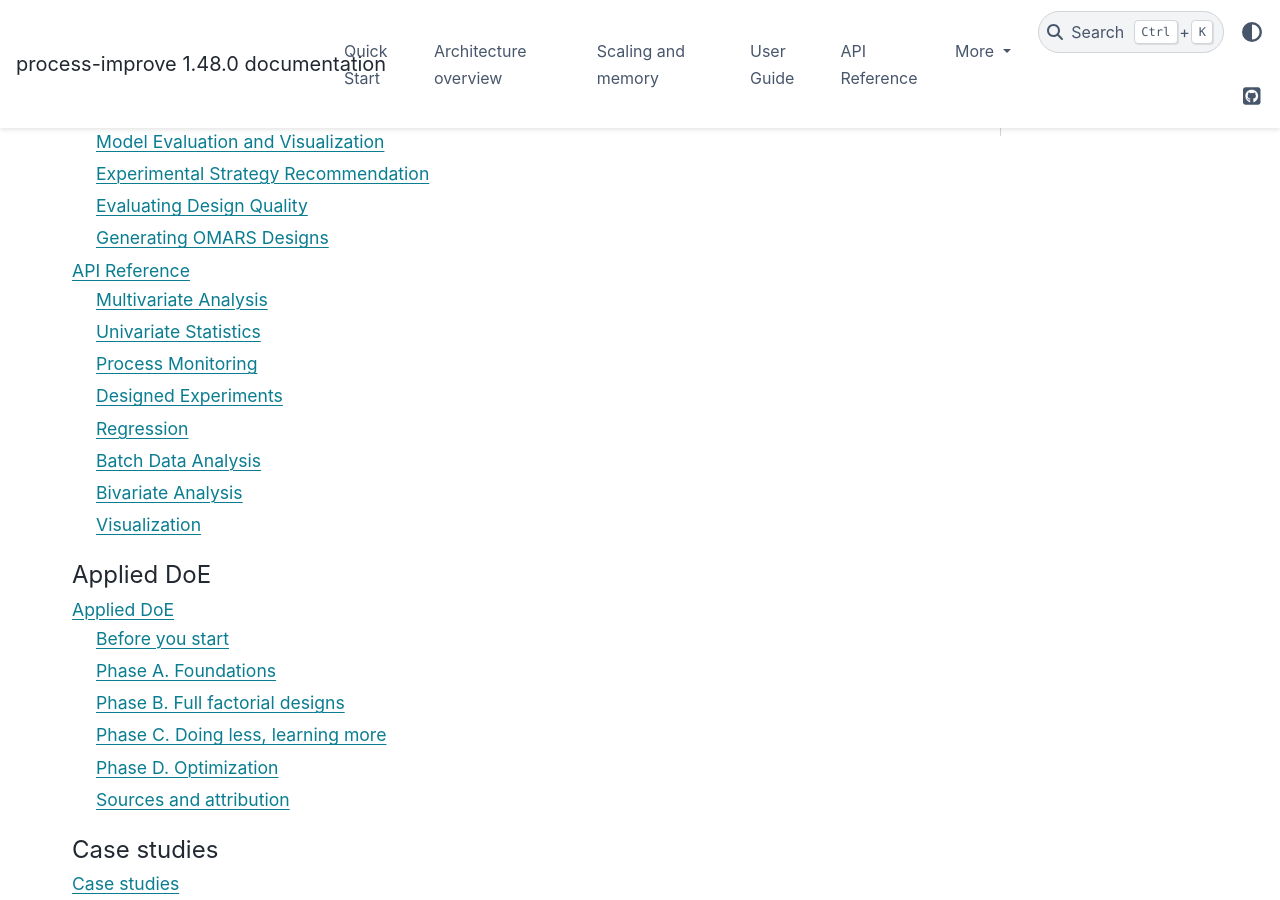
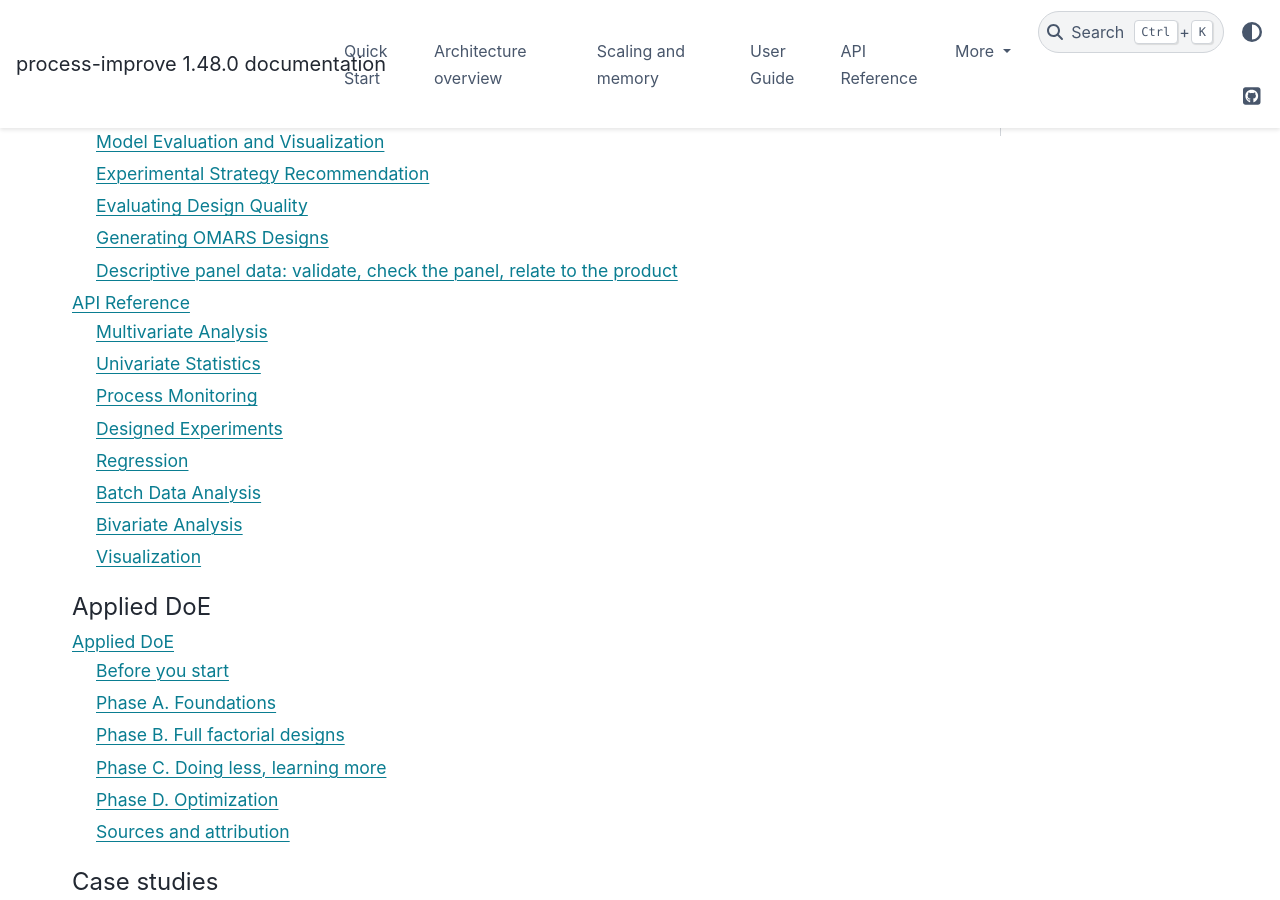
Before and after one commit to kgdunn/process-improve, a Sphinx documentation site: the page built from docs/index.rst, in a window 1280 px wide and 900 px high, scrolled down 846 px. Built offline with Sphinx 7.4.7 and the PyData theme 0.15.4, drawn with Linux system fonts in a browser that asks for light colours; part of the change alters nothing that is shown.

Commit message:
Add descriptive panel tutorial to the user guide
A generic walkthrough of the validate -> check the panel -> relate flow, with
the designed-versus-observational distinction (factor effects when the
formulation is controlled; PLS associations when only measured descriptors are
available) explained explicitly.

Co-Authored-By: Claude Opus 4.8 <noreply@anthropic.com>
Claude-Session: https://claude.ai/code/session_01UwuQz5XGKg9ArqCQEhQkPh

```diff
--- a/docs/user_guide/index.rst
+++ b/docs/user_guide/index.rst
@@ -10,3 +10,4 @@ User Guide
    doe_strategy
    design_evaluation
    omars_designs
+   sensory_panel
--- /dev/null
+++ b/docs/user_guide/sensory_panel.rst
@@ -0,0 +1,148 @@
+Descriptive panel data: validate, check the panel, relate to the product
+========================================================================
+
+A descriptive panel study asks a group of assessors (panelists) to score a set
+of products on a set of attributes, usually with replicates and sometimes
+across several sessions. The recurring question is: *which product
+characteristics drive the attribute scores, and can we trust the panel that
+produced them?*
+
+The :mod:`process_improve.sensory` subpackage answers that with a small,
+generic pipeline. The data is described only as panelist, product, attribute,
+replicate, and score; nothing about the pipeline is specific to any particular
+kind of product. The flow has three steps:
+
+1. **validate** the panel data and a product-covariate table;
+2. **check the panel** and optionally drop anomalous panelists;
+3. **relate** each attribute back to the product.
+
+The data contract
+-----------------
+
+Panel data is supplied in the ``descriptive_long`` schema, one row per score:
+
+================  ========================================================
+Column            Meaning
+================  ========================================================
+``panelist_id``   Who gave the score.
+``session``       Which sitting the score came from.
+``product``       Which product was scored.
+``attribute``     Which attribute was scored.
+``replicate``     Which repeat of that product/attribute for that panelist.
+``score``         The numeric rating.
+================  ========================================================
+
+Alongside it you supply a **product-covariate table**: one row per product,
+describing what each product *is*. This table comes in two flavours, and the
+distinction decides how the relate step works.
+
+Designed versus observational
+-----------------------------
+
+The covariate table is one of two kinds, and you must say which with the
+``mode`` argument:
+
+- **Designed** (``mode="designed"``). You controlled the formulation, so each
+  product is an experimental run and the covariates are the *design factors*
+  set during the experiment. Because the factors were deliberately varied, the
+  relate step can speak of *effects*: each attribute is regressed on the
+  factors and the factor coefficients estimate how changing a factor changes
+  the attribute.
+
+- **Observational** (``mode="observational"``). You did not set the
+  formulation (for example the products are existing market products), but you
+  measured each one, for example by chemical or instrumental analysis. These
+  measured *descriptors* are correlated covariates, not a designed matrix, so
+  the relate step reports *association*, not causation: the attribute block is
+  related to the descriptors with PLS, and per-descriptor correlations show
+  which descriptors track which attributes.
+
+The same panel data can be analysed either way; only the covariate table and
+the ``mode`` change. Keep the interpretation in mind: a designed analysis
+supports "increasing this factor raises this attribute", while an
+observational analysis supports only "this descriptor is associated with this
+attribute".
+
+Step 1: validate
+----------------
+
+:func:`~process_improve.sensory.validate_descriptive` coerces the inputs to the
+schema and checks them: required columns and dtypes, the score range, panel
+balance (the fraction of the full panelist x product x attribute x replicate
+grid that is missing), label encoding, and mode-specific covariate checks. It
+returns a result whose ``ok`` flag gates the rest of the pipeline.
+
+.. code-block:: python
+
+   import pandas as pd
+   from process_improve.sensory import validate_descriptive, analyze_descriptive
+
+   # panel: a DataFrame in the descriptive_long schema (loaded from your data).
+   # design: one row per product, with the design factors that were varied.
+   design = pd.DataFrame(
+       {"product": ["A", "B", "C", "D"], "f1": [-1, 1, -1, 1], "f2": [-1, -1, 1, 1]}
+   )
+
+   validated = validate_descriptive(panel, design, mode="designed", score_min=0, score_max=10)
+   print(validated.ok, validated.warnings)
+
+Step 2 and 3: check the panel and relate
+----------------------------------------
+
+:func:`~process_improve.sensory.analyze_descriptive` runs the rest. It first
+builds a per-panelist scorecard
+(:func:`~process_improve.sensory.panel_scorecard`) rating each panelist on
+discrimination (do they separate the products), agreement (do they rank
+products like the rest of the panel), scale use, and drift across sessions. A
+panelist is flagged only when it is both an outlier and genuinely poor on
+agreement or discrimination. Passing ``drop_panelists="auto"`` removes the
+flagged panelists before relating, so a noisy panelist does not contaminate the
+product conclusions.
+
+.. code-block:: python
+
+   result = analyze_descriptive(validated, drop_panelists="auto")
+
+   print(result.panel.flagged)          # panelists flagged as anomalous
+   print(result.dropped)                # panelists actually removed
+
+   # Designed mode: factor effects per attribute, with Benjamini-Hochberg
+   # q-values across the whole family of (attribute, factor) tests.
+   terms = pd.DataFrame(result.relate["terms"])
+   print(terms[terms["significant"]])
+
+The relate output depends on the mode:
+
+- **designed**: ``result.relate["terms"]`` lists, per attribute and factor, the
+  effect, coefficient, raw p-value, Benjamini-Hochberg ``q_value``, and a
+  ``significant`` flag.
+- **observational**: ``result.relate["vip"]`` ranks descriptors by their PLS
+  variable-importance, and ``result.relate["associations"]`` gives the
+  per-(attribute, descriptor) correlation with BH ``q_value`` and a
+  ``significant`` flag.
+
+Either way the result also carries supporting context: ``result.product_means``
+(each product-by-attribute mean with a confidence interval) and ``result.pca``
+(a PCA sensory map of the products over the attributes).
+
+The observational call is identical except for the covariate table and mode:
+
+.. code-block:: python
+
+   # descriptors: one row per product, measured (e.g. instrumental) covariates.
+   validated = validate_descriptive(panel, descriptors, mode="observational")
+   result = analyze_descriptive(validated)
+
+   drivers = pd.DataFrame(result.relate["vip"])             # descriptor importance
+   assoc = pd.DataFrame(result.relate["associations"])      # attribute-descriptor links
+   print(assoc[assoc["significant"]])
+
+Using the tools from an agent
+-----------------------------
+
+The same two steps are exposed as agent-callable tools,
+``sensory_validate_descriptive`` and ``sensory_analyze_descriptive`` (see
+:func:`process_improve.sensory.tools.get_sensory_tool_specs`). They take the
+panel and covariate tables as lists of row-records and return JSON. The analyze
+tool validates first and refuses to run if validation fails, so an agent cannot
+skip the gate.
```
